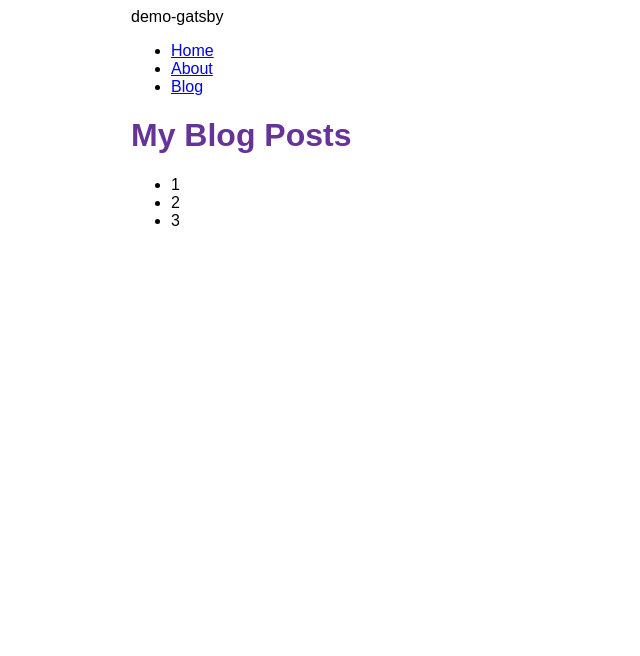
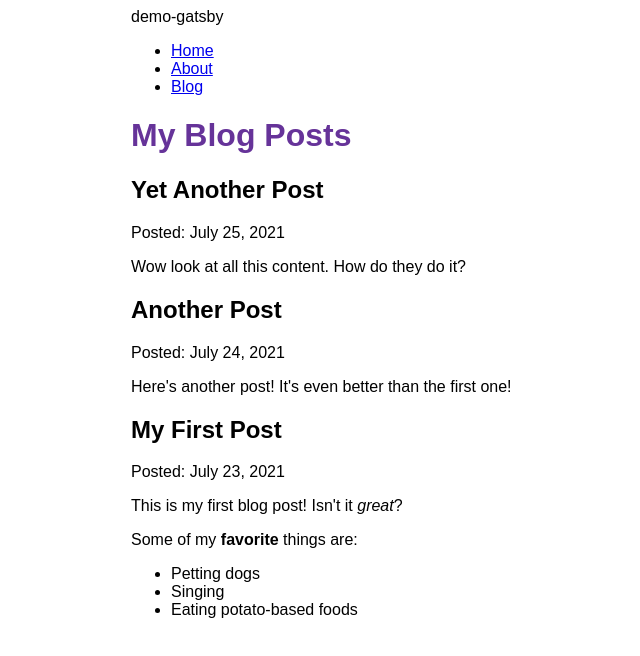
Before and after one commit to bangnguyen123/gatsby-demo, a Gatsby site: page /blog in a window 1280 px wide. Shown: the whole page, without its empty margins (259-899 px from the left). Built offline with nearby package versions, Linux system fonts and the light colour scheme; Gatsby itself is replaced by a stand-in of ours.

Commit message:
Finished Gatsby Tutorial Part 5

```diff
--- a/blog/1.mdx
+++ b/blog/1.mdx
@@ -0,0 +1,12 @@
+---
+title: "My First Post"
+date: "2021-07-23"
+---
+
+This is my first blog post! Isn't it *great*?
+
+Some of my **favorite** things are:
+
+* Petting dogs
+* Singing
+* Eating potato-based foods
--- a/blog/2.mdx
+++ b/blog/2.mdx
@@ -0,0 +1,6 @@
+---
+title: "Another Post"
+date: "2021-07-24"
+---
+
+Here's another post! It's even better than the first one!
--- a/blog/3.mdx
+++ b/blog/3.mdx
@@ -0,0 +1,6 @@
+---
+title: "Yet Another Post"
+date: "2021-07-25"
+---
+
+Wow look at all this content. How do they do it?
--- a/gatsby-config.js
+++ b/gatsby-config.js
@@ -13,5 +13,6 @@ module.exports = {
           path: `${__dirname}/blog`,
         }
       },
+      "gatsby-plugin-mdx",
     ]
 }
--- a/package.json
+++ b/package.json
@@ -15,8 +15,11 @@
     "clean": "gatsby clean"
   },
   "dependencies": {
+    "@mdx-js/mdx": "^1.6.22",
+    "@mdx-js/react": "^1.6.22",
     "gatsby": "^4.5.3",
     "gatsby-plugin-image": "^2.5.2",
+    "gatsby-plugin-mdx": "^3.5.2",
     "gatsby-plugin-sharp": "^4.5.2",
     "gatsby-source-filesystem": "^4.5.2",
     "react": "^17.0.1",
--- a/src/pages/blog.js
+++ b/src/pages/blog.js
@@ -1,31 +1,37 @@
 import * as React from 'react'
 import { graphql } from 'gatsby'
 import Layout from '../components/layout'
+import { MDXRenderer } from 'gatsby-plugin-mdx'
 
 const BlogPage = ({ data }) => {
     return (
       <Layout pageTitle="My Blog Posts">
-      <ul>
         {
-        data.allFile.nodes.map(node => (
-          <li key={node.name}>
-            {node.name}
-          </li>
+          data.allMdx.nodes.map((node) => (
+            <article key={node.id}>
+              <h2>{node.frontmatter.title}</h2>
+              <p>Posted: {node.frontmatter.date}</p>
+              <MDXRenderer>
+                {node.body}
+              </MDXRenderer>
+            </article>
           ))
         }
-      </ul>
       </Layout>
     )
   }
-
   export const query = graphql`
     query {
-    allFile {
+      allMdx(sort: {fields: frontmatter___date, order: DESC}) {
         nodes {
-        name
+          frontmatter {
+            title
+            date(formatString: "MMMM DD, YYYY")
+          }
+          id
+          body
         }
       }
     }
   `
-
   export default BlogPage
```
Also changed, not shown: 1 other file. Lines whose indentation alone changed are shown as unchanged.
